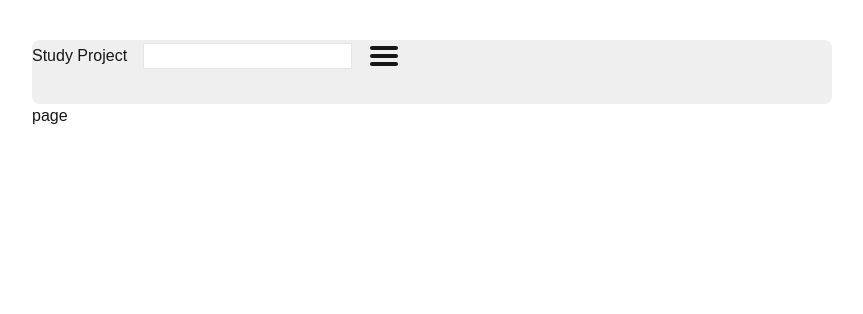
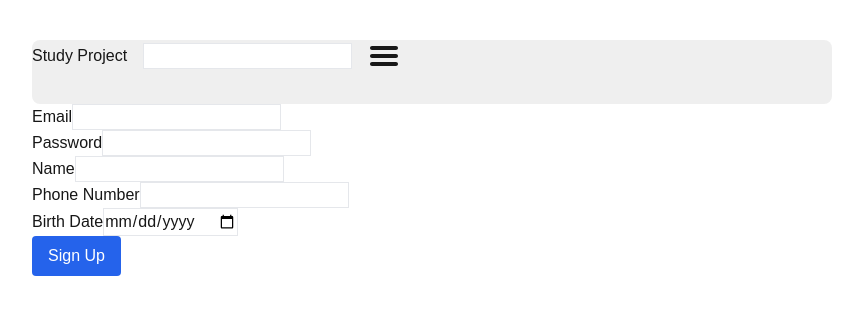
Before and after one commit to YouKnowThat-Park/FullStack_Project, a Next.js app in the folder web/: page /sign-up in a window 1280 px wide. Shown: the top 314 px of the page, without its empty margins (208-1071 px from the left). Built offline with nearby package versions, Linux system fonts and the light colour scheme.

Commit message:
feat: add signup form and connect to AuthInputField component

```diff
--- a/web/src/app/(auth)/_components/AuthInputField.tsx
+++ b/web/src/app/(auth)/_components/AuthInputField.tsx
@@ -3,20 +3,24 @@ import { forwardRef } from "react";
 export interface AuthInputField {
   label: string;
   type: string;
-  value: string;
-  onChange: (event: React.ChangeEvent<HTMLInputElement>) => void;
+  value?: string;
+  name?: string;
+  onChange?: (event: React.ChangeEvent<HTMLInputElement>) => void;
+  onBlur?: (event: React.FocusEvent<HTMLInputElement>) => void;
 }
 
 // React Hook From으로 넘겨주기 위해선 forwardRef가 꼭 필요
 export const AuthInputField = forwardRef<HTMLInputElement, AuthInputField>(
-  ({ label, type, value, onChange }, ref) => {
+  ({ label, name, type, value, onChange, onBlur }, ref) => {
     return (
       <div>
         <label>{label}</label>
         <input
+          name={name}
           ref={ref}
           type={type}
-          value={value ?? ""}
+          value={value}
+          onBlur={onBlur}
           onChange={onChange}
           className="border"
         />
--- a/web/src/app/(auth)/sign-up/page.tsx
+++ b/web/src/app/(auth)/sign-up/page.tsx
@@ -1,5 +1,66 @@
-import React from "react";
+"use client";
+import React, { useRef, useState } from "react";
+import { AuthInputField } from "../_components/AuthInputField";
+import { useForm } from "react-hook-form";
+
+interface SignupFormValues {
+  name: string;
+  email: string;
+  password: string;
+  confirmPassword: string;
+  phone_number: string;
+  birth_date: string;
+}
 
 export default function page() {
-  return <div>page</div>;
+  const { register, handleSubmit, reset } = useForm<SignupFormValues>();
+
+  const onSubmit = async (data: SignupFormValues) => {
+    try {
+      const res = await fetch("http://localhost:8000/api/users/signup/", {
+        method: "POST",
+        headers: {
+          "Content-Type": "application/json",
+        },
+        body: JSON.stringify(data),
+      });
+
+      if (!res.ok) throw new Error("Signup failed");
+
+      const result = await res.json();
+      console.log("User registered:", result);
+      reset();
+    } catch (err) {
+      console.error("Error:", err);
+    }
+  };
+
+  return (
+    <form onSubmit={handleSubmit(onSubmit)}>
+      <AuthInputField label="Email" type="email" {...register("email")} />
+      <AuthInputField
+        label="Password"
+        type="password"
+        {...register("password")}
+      />
+      <AuthInputField label="Name" type="text" {...register("name")} />
+      <AuthInputField
+        label="Phone Number"
+        type="tel"
+        {...register("phone_number")}
+      />
+      <AuthInputField
+        label="Birth Date"
+        type="date"
+        {...register("birth_date")}
+      />
+
+      <button
+        type="submit"
+        className="bg-blue-600 text-white px-4 py-2 rounded"
+      >
+        Sign Up
+      </button>
+    </form>
+  );
 }
```
